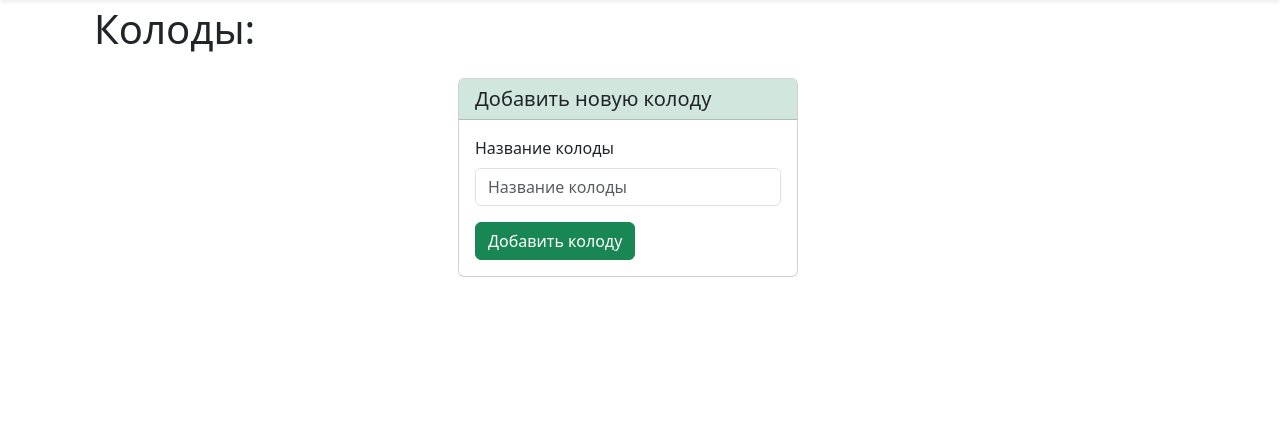
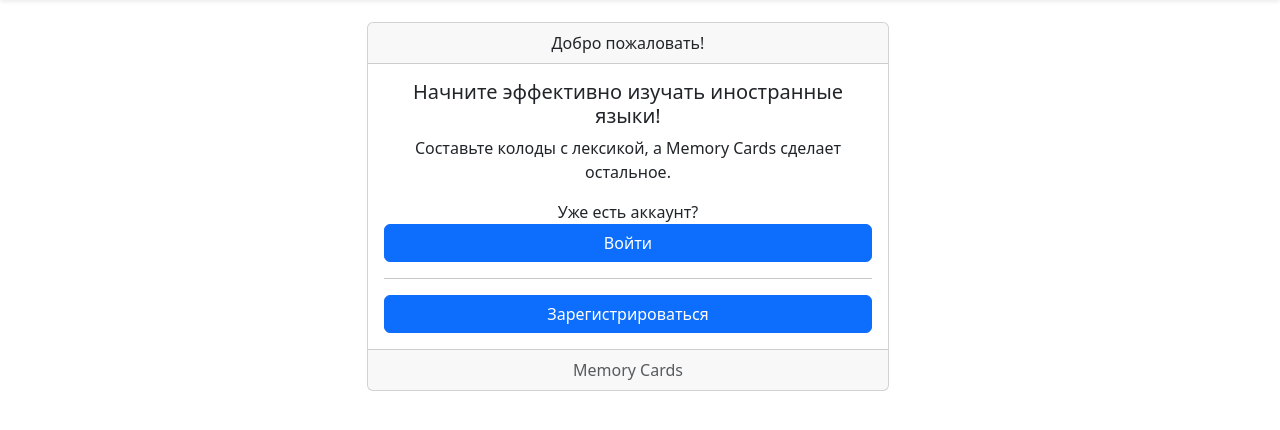
Before and after one commit to Benkendorf/langmemo, a Django app: page / in a window 1280 px wide. Shown: the part 76-506 px from the top of the page. Run offline with Django 5.2, Linux system fonts and the light colour scheme; data that the repository does not hold is empty; some libraries are stand-ins or nearby versions.

Commit message:
Add welcome card on homepage for anon user

```diff
--- a/templates/base.html
+++ b/templates/base.html
@@ -13,6 +13,7 @@
     {% include "includes/header.html" %}
     <main>
       <hr class="opacity-0">
+      <hr class="opacity-0">
       <div class="container py-5">
         {% block content %}{% endblock %}
       </div>
--- a/templates/homepage/index.html
+++ b/templates/homepage/index.html
@@ -5,7 +5,37 @@
 
 {% block content %}
 
+{% if not user.is_authenticated %}
+  <article class="container row justify-content-center">
+    <div class="col-6">
 
+      <div class="card text-center">
+        <div class="card-header">
+          Добро пожаловать!
+        </div>
+        <div class="card-body">
+          <h5 class="card-title">Начните эффективно изучать иностранные языки!</h5>
+          <p class="card-text">Составьте колоды с лексикой, а Memory Cards сделает остальное.</p>
+
+          <div class="row justify-content-center">
+            <div class="vstack">
+              <label for="homepage-login-button">Уже есть аккаунт?</label>
+              <a href="{% url 'login' %}" id="homepage-login-button" class="btn btn-primary">Войти</a>
+              <hr>
+              <a href="{% url 'registration' %}" class="btn btn-primary">Зарегистрироваться</a>
+            </div>
+          </div>
+
+        </div>
+        <div class="card-footer text-body-secondary">
+          Memory Cards
+        </div>
+      </div>
+
+    </div>
+
+  </article>
+{% else %}
 
   <article class="container row justify-content-center">
     <h1>Колоды:</h1>
@@ -75,4 +105,7 @@
 
   </article>
   {% include "includes/paginator.html" %}
+
+{% endif %}
+
 {% endblock %}
```
Lines whose indentation alone changed are shown as unchanged.
